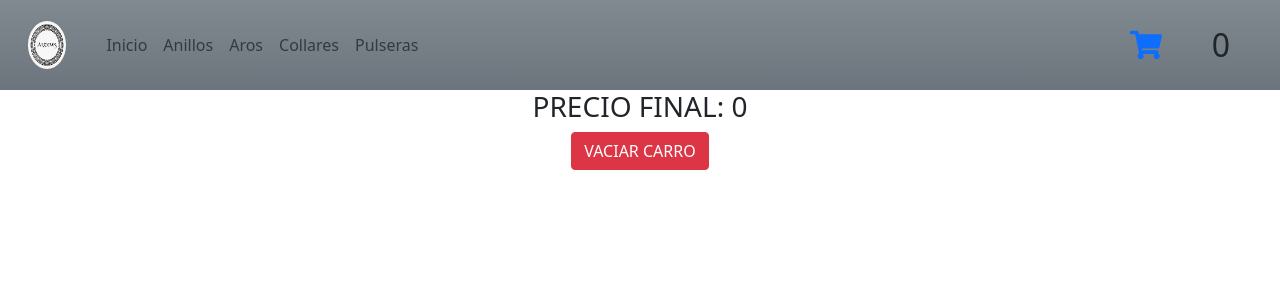
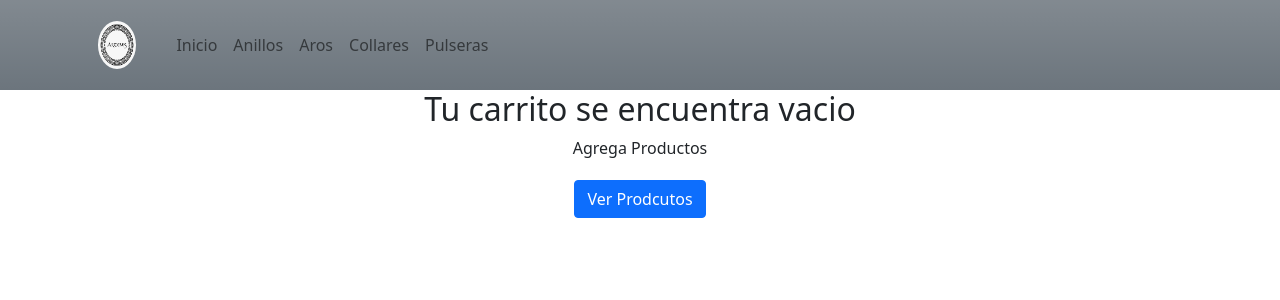
Before and after one commit to Nano1104/reactjs-final-project, a React (Create React App) app: page /cart in a window 1280 px wide. Shown: the top 300 px of the page. Built offline with nearby package versions, Linux system fonts and the light colour scheme.

Commit message:
[ADD] Se agregaron algunas tecnicas de rendering

```diff
--- a/src/App.css
+++ b/src/App.css
@@ -44,6 +44,7 @@
 .carrito{
   font-size: 2em;
   margin-right: 50px;
+  color: #ddd;
 }
 .length{
   margin-right: 50px;
--- a/src/components/Cart/Cart.jsx
+++ b/src/components/Cart/Cart.jsx
@@ -2,14 +2,20 @@ import React from 'react'
 import { useNavigate } from 'react-router-dom';
 import {CartContext} from "../Context/CartContext"
 import {useContext} from "react"
+import {Link} from "react-router-dom"
+import EmptyCart from "../EmptyCart/EmptyCart"
 
 const Cart = () => {
 
   const {cart, precioTotal, emptyCart, removeItem}=useContext(CartContext)
 
+  /* Si el carrito esta vacio se llama al componente de EmptyCart */
+  if(cart.length === 0){
+    return <EmptyCart />
+  }
+
   return (
     <>
-
       <div>
         {
           cart.map((prod) => (
@@ -29,7 +35,6 @@ const Cart = () => {
             <button className="btn btn-danger" onClick={emptyCart}>VACIAR CARRO</button>
           </div>
       </div>
-
     </>
   )
 }
--- a/src/components/CartWidget/CartWidget.js
+++ b/src/components/CartWidget/CartWidget.js
@@ -6,13 +6,19 @@ import {CartContext} from "../Context/CartContext"
 
 const CartWidget=()=>{
 
-    const {cartQuantity}=useContext(CartContext);
+    const {cartQuantity, cart}=useContext(CartContext);
 
     return <>
-            <Link to="/cart">
-                <FaShoppingCart className="carrito"/>
-            </Link>
-            <span className="length">{cartQuantity()}</span>
+            {
+                cart.length > 0 &&
+                <>
+                    <Link to="/cart">
+                        <FaShoppingCart className="carrito"/>
+                    </Link>
+                    <span className="length">{cartQuantity()}</span>
+                </>
+            }
+
     </>
 }
 
--- /dev/null
+++ b/src/components/EmptyCart/EmptyCart.jsx
@@ -0,0 +1,14 @@
+import React from 'react'
+import {Link} from "react-router-dom"
+
+const EmptyCart = () => {
+  return (
+    <div className="d-flex align-items-center flex-column">
+        <h2>Tu carrito se encuentra vacio</h2>
+        <p>Agrega Productos</p>
+        <Link to={"/"} className="btn btn-primary m-1">Ver Prodcutos</Link>
+    </div>
+  )
+}
+
+export default EmptyCart
--- a/src/components/ItemDetail/ItemDetail.jsx
+++ b/src/components/ItemDetail/ItemDetail.jsx
@@ -2,7 +2,7 @@
 import { useNavigate, Link } from 'react-router-dom';
 import ItemCount from '../ItemCount/ItemCount';
 
-import {useState, useContext } from 'react'
+import {useState, useContext} from 'react'
 import {CartContext} from "../Context/CartContext"
 
 /* Props para el ItemCount */
@@ -41,6 +41,9 @@ const ItemDetail = ({producto}) => {
           <h4>PRECIO: {price}ARS</h4>
 
           {
+            stock > 0 &&
+            <>
+              {
                 !isInCart(id)
                   ? <ItemCount stock={stock}
                       cantidad={cantidad}
@@ -49,6 +52,12 @@ const ItemDetail = ({producto}) => {
                   : <Link to="/cart">
                       <button className="btn btn-primary">FINALIZAR COMPRA</button>
                     </Link>
+              }
+            </>
+          }
+          {
+            stock === 0 &&
+            <strong style={{color: "red"}}>Lo siento este producto no tiene stock</strong>
           }
 
           <button onClick={handleNavigate} className="btn btn-primary">VOLVER</button>
--- a/src/components/mocks/fakeApi.js
+++ b/src/components/mocks/fakeApi.js
@@ -60,7 +60,7 @@ const arrayProductos=[{
 {
     id: 5,
     description: 'Anillo de oro con Perla',
-    stock: 7,
+    stock: 0,
     category: "Anillo",
     price: 400,
     url: anillo5,
```
Lines whose indentation alone changed are shown as unchanged.
